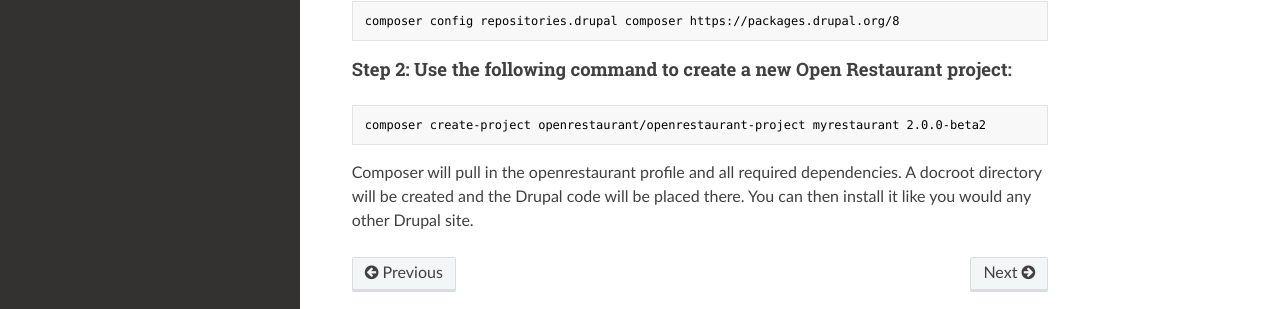
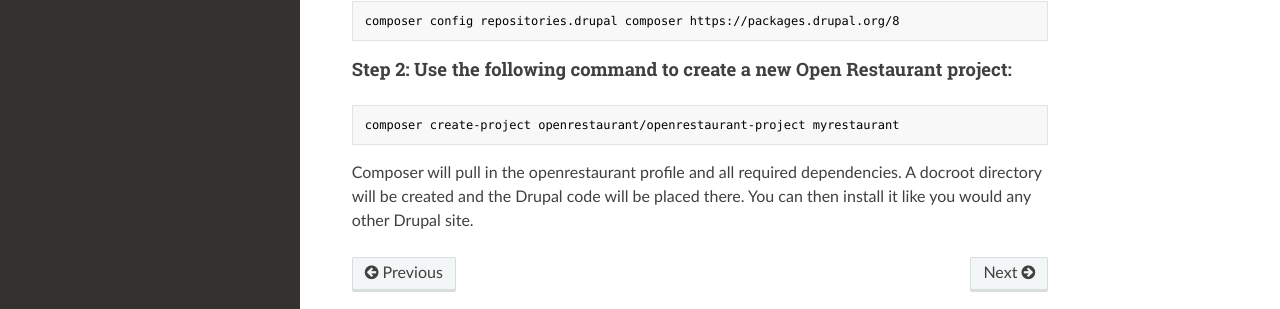
Before and after one commit to openrestaurant/docs, an MkDocs documentation site: the page built from docs/installation.md, in a window 1280 px wide. Shown: the part 436-745 px from the top of the page. Built offline with MkDocs 1.6.1, drawn with Linux system fonts in a browser that asks for light colours; nearby versions of some CDN libraries; old or Windows-style settings are respelled for this version of MkDocs.

Commit message:
Update installation.md

````diff
--- a/docs/installation.md
+++ b/docs/installation.md
@@ -19,7 +19,7 @@ composer config repositories.drupal composer https://packages.drupal.org/8
 #### Step 2: Use the following command to create a new Open Restaurant project:
 
 ```
-composer create-project openrestaurant/openrestaurant-project myrestaurant 2.0.0-beta2
+composer create-project openrestaurant/openrestaurant-project myrestaurant
 ```
 
 Composer will pull in the openrestaurant profile and all required dependencies. A docroot directory will be created and the Drupal code will be placed there. You can then install it like you would any other Drupal site.
````
